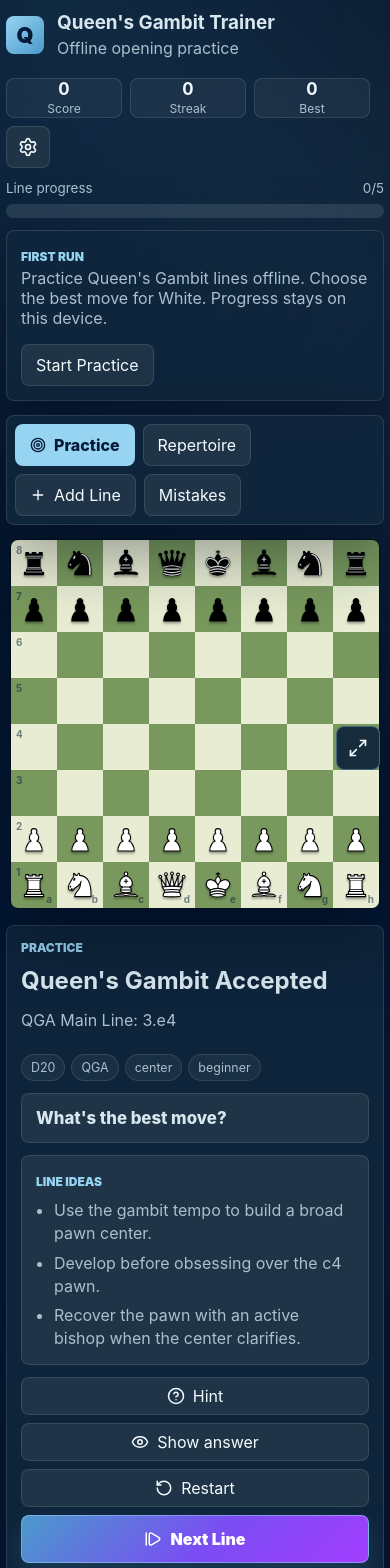
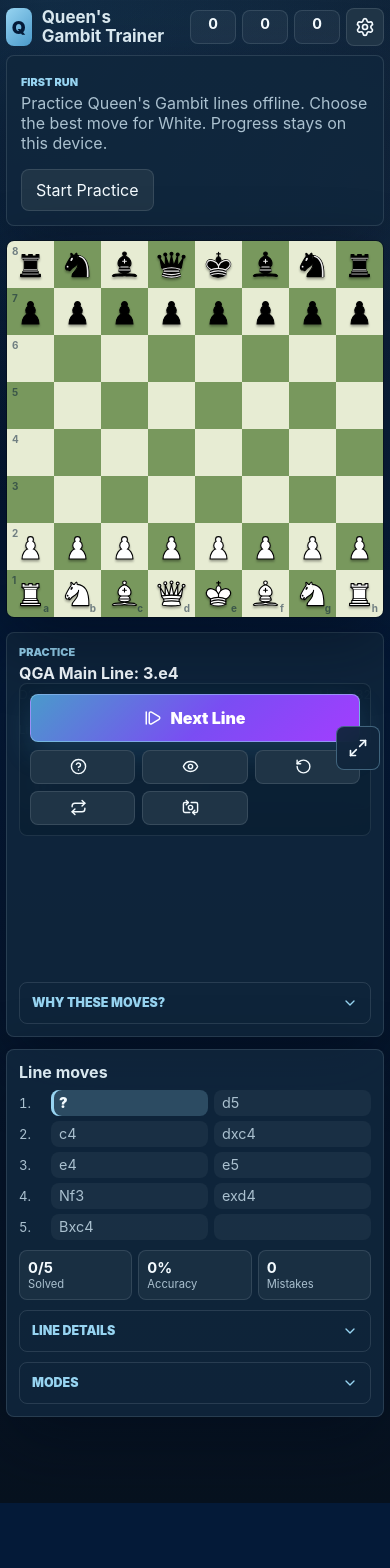
Before and after one commit to KevinLMichel/Chess-Trainer, a React (Vite) app: page / in a window 390 px wide. Shown: the top 1568 px of the page. After the commit the page ends 1503 px from the top, so only its background shows below. Built offline with nearby package versions, Linux system fonts and the light colour scheme.

Commit message:
Redesign practice UI around board focus

```diff
--- a/src/App.tsx
+++ b/src/App.tsx
@@ -320,6 +320,9 @@ function App() {
   const learnFen = useMemo(() => replayLineToIndex(selectedLine, learnIndex).chess.fen(), [learnIndex, selectedLine])
   const boardFen = mode === 'learn' ? learnFen : session.fen
   const lineStats = progress.lineStats[selectedLine.id]
+  const selectedLineIndex = allLines.findIndex((line) => line.id === selectedLine.id)
+  const selectedLineNumber = selectedLineIndex >= 0 ? selectedLineIndex + 1 : 1
+  const usesCompactPracticeChrome = mode === 'practice' || mode === 'drill' || mode === 'mistakes' || mode === 'run'
 
   useEffect(() => {
     const handleKey = (event: KeyboardEvent) => {
@@ -341,7 +344,7 @@ function App() {
   return (
     <div className={focusMode ? 'app-shell focus-mode' : 'app-shell'}>
       <TopBar progress={progress} onSettings={() => setMode('settings')} />
-      <ProgressBar value={currentProgressValue} max={currentProgressMax} label={currentProgressLabel} />
+      {mode === 'learn' ? <ProgressBar value={currentProgressValue} max={currentProgressMax} label={currentProgressLabel} /> : null}
 
       {!progress.welcomeDismissed ? (
         <div className="welcome-card">
@@ -355,7 +358,7 @@ function App() {
         </div>
       ) : null}
 
-      <nav className="app-nav" aria-label="Primary sections">
+      <nav className={usesCompactPracticeChrome ? 'app-nav app-nav-compact' : 'app-nav'} aria-label="Primary sections">
         <button className={mode === 'practice' ? 'active' : ''} type="button" onClick={() => startLine(selectedLine.id, 'practice')}>
           <Target size={16} />
           Practice
@@ -402,6 +405,8 @@ function App() {
             hintLevel={hintLevel}
             lineStats={lineStats}
             compact={focusMode}
+            lineNumber={selectedLineNumber}
+            lineTotal={allLines.length}
             onHint={showHint}
             onShowAnswer={showAnswer}
             onRestart={() => startLine(selectedLine.id, mode === 'run' ? 'run' : 'practice')}
--- a/src/components/CompletionCard.tsx
+++ b/src/components/CompletionCard.tsx
@@ -14,7 +14,8 @@ export function CompletionCard({ line, stats, onRestart, onNext, onReview }: Com
   return (
     <div className="completion-card">
       <span className="eyebrow">Line complete</span>
-      <h3>{line.title}</h3>
+      <h3>Nice work.</h3>
+      <p>{line.title}</p>
       <div className="completion-stats">
         <span>
           <strong>{lineAccuracy(stats)}%</strong>
--- a/src/components/LearningPanel.tsx
+++ b/src/components/LearningPanel.tsx
@@ -13,7 +13,7 @@ export function LearningPanel({ line, moveIndex, onPrev, onNext, onPractice }: L
   const currentMove = moveIndex > 0 ? line.moves[moveIndex - 1] : undefined
 
   return (
-    <aside className="training-panel">
+    <aside className="learning-panel">
       <div className="panel-header">
         <span className="eyebrow">Learn</span>
         <h2>{line.opening}</h2>
--- a/src/components/TrainingPanel.tsx
+++ b/src/components/TrainingPanel.tsx
@@ -1,4 +1,4 @@
-import { Eye, HelpCircle, Repeat, RotateCcw, StepForward, SwitchCamera } from 'lucide-react'
+import { ChevronDown, Eye, HelpCircle, Repeat, RotateCcw, StepForward, SwitchCamera } from 'lucide-react'
 import { getExpectedMove } from '../lib/trainerEngine'
 import { lineAccuracy } from '../lib/storage'
 import type { LineStats, RepertoireLine, StoredProgress, TrainerMode, TrainingSession } from '../types/repertoire'
@@ -15,6 +15,8 @@ type TrainingPanelProps = {
   hintLevel: number
   lineStats?: LineStats
   compact?: boolean
+  lineNumber: number
+  lineTotal: number
   onHint: () => void
   onShowAnswer: () => void
   onRestart: () => void
@@ -33,6 +35,8 @@ export function TrainingPanel({
   hintLevel,
   lineStats,
   compact = false,
+  lineNumber,
+  lineTotal,
   onHint,
   onShowAnswer,
   onRestart,
@@ -51,18 +55,48 @@ export function TrainingPanel({
         ? 'danger'
         : 'neutral'
 
+  const modeLabel =
+    mode === 'mistakes'
+      ? 'Review'
+      : mode === 'drill'
+        ? 'Drill'
+        : mode === 'run'
+          ? 'Run'
+          : mode === 'repertoire'
+            ? 'Repertoire'
+            : mode === 'add-line'
+              ? 'Add line'
+              : mode === 'settings'
+                ? 'Settings'
+                : 'Practice'
+  const progressPercent =
+    session.totalTrainableMoves > 0
+      ? Math.min(100, Math.round((session.completedTrainableMoves / session.totalTrainableMoves) * 100))
+      : 0
+  const visibleTags = line.tags.slice(0, 2)
+  const hiddenTagCount = Math.max(0, line.tags.length - visibleTags.length)
+
   return (
     <aside className={compact ? 'training-panel compact-panel' : 'training-panel'}>
       <section className="coach-panel">
-        <div className="panel-header">
-          <span className="eyebrow">{mode === 'mistakes' ? 'Mistake Review' : mode === 'drill' ? 'Drill' : 'Practice'}</span>
-          <h2>{line.opening}</h2>
-          <p>{line.title}</p>
-          <div className="tag-row">
-            {line.eco ? <span>{line.eco}</span> : null}
-            {line.tags.slice(0, 4).map((tag) => (
-              <span key={tag}>{tag}</span>
-            ))}
+        <div className="session-strip">
+          <span className="eyebrow">{modeLabel}</span>
+          <strong>{line.title}</strong>
+          <span>{line.eco ?? line.opening}</span>
+          <span>
+            Line {lineNumber}/{lineTotal}
+          </span>
+        </div>
+
+        <div className="rail-progress" aria-label="Line progress">
+          <div className="progress-meta">
+            <span>Line progress</span>
+            <span>
+              {session.completedTrainableMoves}/{session.totalTrainableMoves}
+            </span>
+          </div>
+          <div className="progress-track">
+            <div className="progress-fill" style={{ width: `${progressPercent}%` }} />
           </div>
         </div>
 
@@ -75,59 +109,70 @@ export function TrainingPanel({
           ) : null}
         </div>
 
+        {isComplete ? (
+          <CompletionCard line={line} stats={lineStats} onRestart={onRestart} onNext={onNext} onReview={onReview} />
+        ) : (
+          <>
+            <div className="coach-actions" aria-label="Practice actions">
+              <button className="primary-next action-next" type="button" onClick={onNext}>
+                <StepForward size={18} />
+                Next Line
+              </button>
+              <div className="secondary-actions">
+                <button type="button" onClick={onHint}>
+                  <HelpCircle size={17} />
+                  Hint
+                </button>
+                <button type="button" onClick={onShowAnswer}>
+                  <Eye size={17} />
+                  Answer
+                </button>
+                <button type="button" onClick={onRestart}>
+                  <RotateCcw size={17} />
+                  Restart
+                </button>
+                <button type="button" onClick={onReview}>
+                  <Repeat size={17} />
+                  Review
+                </button>
+                <button type="button" onClick={onFlip}>
+                  <SwitchCamera size={17} />
+                  Flip
+                </button>
+              </div>
+            </div>
+
+            <HintBox fen={session.fen} expectedSan={expected?.san} hintLevel={hintLevel} />
+
             {session.explanation ? (
-          <div className="explanation-card">
-            <span className="eyebrow">Coach note</span>
+              <details className="coach-disclosure coach-note" open>
+                <summary>
+                  <span>Coach note</span>
+                  <ChevronDown size={16} />
+                </summary>
                 <p>{session.explanation}</p>
-          </div>
+              </details>
             ) : null}
 
             {line.ideas?.length ? (
-          <div className="theory-card">
-            <span className="eyebrow">Line ideas</span>
+              <details className="coach-disclosure">
+                <summary>
+                  <span>Why these moves?</span>
+                  <ChevronDown size={16} />
+                </summary>
                 <ul>
                   {line.ideas.map((idea) => (
                     <li key={idea}>{idea}</li>
                   ))}
                 </ul>
-          </div>
+              </details>
             ) : null}
-
-        <HintBox fen={session.fen} expectedSan={expected?.san} hintLevel={hintLevel} />
-
-        {isComplete ? (
-          <CompletionCard line={line} stats={lineStats} onRestart={onRestart} onNext={onNext} onReview={onReview} />
-        ) : (
-          <div className="action-grid">
-            <button type="button" onClick={onHint}>
-              <HelpCircle size={18} />
-              Hint
-            </button>
-            <button type="button" onClick={onShowAnswer}>
-              <Eye size={18} />
-              Show answer
-            </button>
-            <button type="button" onClick={onRestart}>
-              <RotateCcw size={18} />
-              Restart
-            </button>
-            <button className="primary-next action-next" type="button" onClick={onNext}>
-              <StepForward size={18} />
-              Next Line
-            </button>
-            <button type="button" onClick={onReview}>
-              <Repeat size={18} />
-              Review
-            </button>
-            <button type="button" onClick={onFlip}>
-              <SwitchCamera size={18} />
-              Flip
-            </button>
-          </div>
+          </>
         )}
       </section>
 
       <section className="study-panel">
+        <MoveList line={line} session={session} />
         <div className="study-stats" aria-label="Line statistics">
           <span>
             <strong>
@@ -144,8 +189,36 @@ export function TrainingPanel({
             Mistakes
           </span>
         </div>
-        <MoveList line={line} session={session} />
-        {compact ? null : <ModeTiles activeMode={mode} reviewCount={progress.reviewQueue.length} onMode={onMode} />}
+        <details className="reference-disclosure">
+          <summary>
+            <span>Line details</span>
+            <ChevronDown size={16} />
+          </summary>
+          <p>{line.opening}</p>
+          <div className="tag-row compact-tags">
+            {line.eco ? <span>{line.eco}</span> : null}
+            {visibleTags.map((tag) => (
+              <span key={tag}>{tag}</span>
+            ))}
+            {hiddenTagCount ? <span>+{hiddenTagCount}</span> : null}
+          </div>
+          {hiddenTagCount ? (
+            <div className="tag-row all-tags">
+              {line.tags.slice(visibleTags.length).map((tag) => (
+                <span key={tag}>{tag}</span>
+              ))}
+            </div>
+          ) : null}
+        </details>
+        {compact ? null : (
+          <details className="reference-disclosure mode-disclosure">
+            <summary>
+              <span>Modes</span>
+              <ChevronDown size={16} />
+            </summary>
+            <ModeTiles activeMode={mode} reviewCount={progress.reviewQueue.length} onMode={onMode} />
+          </details>
+        )}
       </section>
     </aside>
   )
--- a/src/styles/global.css
+++ b/src/styles/global.css
@@ -88,36 +88,36 @@ textarea {
 }
 
 .app-shell {
-  width: min(1520px, calc(100% - 28px));
+  width: min(1500px, calc(100% - 24px));
   margin: 0 auto;
-  padding: 14px 0 28px;
-  --study-board-size: min(680px, calc(100vh - 220px), calc(100vw - 760px));
+  padding: 10px 0 28px;
+  --study-board-size: min(720px, calc(100vh - 132px), calc(100vw - 650px));
 }
 
 .top-bar {
   display: flex;
   align-items: center;
   justify-content: space-between;
-  gap: 20px;
-  margin-bottom: 12px;
+  gap: 16px;
+  margin-bottom: 8px;
 }
 
 .brand {
   display: flex;
   align-items: center;
-  gap: 13px;
+  gap: 10px;
 }
 
 .brand-mark {
-  width: 40px;
-  height: 40px;
+  width: 34px;
+  height: 34px;
   border-radius: 8px;
   display: grid;
   place-items: center;
   background: linear-gradient(135deg, #97d4f1, #4a9acb);
   color: #041a38;
   font-weight: 900;
-  font-size: 1.35rem;
+  font-size: 1.12rem;
 }
 
 .brand h1,
@@ -131,7 +131,7 @@ textarea {
 }
 
 .brand h1 {
-  font-size: clamp(1.18rem, 1.8vw, 1.55rem);
+  font-size: clamp(1.06rem, 1.45vw, 1.35rem);
 }
 
 .brand p,
@@ -146,30 +146,31 @@ textarea {
 .top-stats {
   display: flex;
   align-items: center;
-  gap: 8px;
+  gap: 6px;
   flex-wrap: wrap;
   justify-content: flex-end;
 }
 
 .top-stats span {
-  min-width: 82px;
-  min-height: 40px;
+  min-width: 74px;
+  min-height: 34px;
   border: 1px solid var(--border);
   border-radius: 8px;
   background: rgba(216, 231, 238, 0.055);
   display: grid;
   place-items: center;
   color: var(--muted);
-  font-size: 0.76rem;
+  font-size: 0.7rem;
 }
 
 .top-stats strong {
   color: var(--text);
-  font-size: 1.05rem;
+  font-size: 0.98rem;
 }
 
 .icon-button {
-  width: 44px;
+  width: 38px;
+  min-height: 38px;
   padding: 0;
 }
 
@@ -187,7 +188,7 @@ textarea {
 }
 
 .progress-track {
-  height: 14px;
+  height: 10px;
   border-radius: 999px;
   background: rgba(216, 231, 238, 0.13);
   overflow: hidden;
@@ -203,6 +204,7 @@ textarea {
 .welcome-card,
 .app-nav,
 .drawer-card,
+.learning-panel,
 .coach-panel,
 .study-panel {
   border: 1px solid var(--border);
@@ -231,7 +233,29 @@ textarea {
   gap: 8px;
   border-radius: 8px;
   padding: 8px;
-  margin-bottom: 14px;
+  margin-bottom: 10px;
+}
+
+.app-nav-compact {
+  width: fit-content;
+  max-width: 100%;
+  margin: 0 0 8px auto;
+  padding: 3px;
+  gap: 3px;
+  border-color: rgba(216, 231, 238, 0.08);
+  background: rgba(4, 26, 56, 0.52);
+  box-shadow: none;
+}
+
+.app-nav-compact button {
+  min-height: 32px;
+  padding: 0 10px;
+  font-size: 0.84rem;
+  background: transparent;
+}
+
+.app-nav-compact button:not(.active) {
+  color: var(--muted);
 }
 
 .app-nav button.active,
@@ -258,8 +282,8 @@ textarea {
 
 .trainer-layout {
   display: grid;
-  grid-template-columns: var(--study-board-size) minmax(640px, 720px);
-  gap: 16px;
+  grid-template-columns: var(--study-board-size) minmax(600px, 668px);
+  gap: 14px;
   justify-content: center;
   align-items: start;
 }
@@ -422,8 +446,8 @@ textarea {
 
 .training-panel {
   display: grid;
-  grid-template-columns: minmax(300px, 360px) minmax(300px, 360px);
-  gap: 14px;
+  grid-template-columns: minmax(296px, 328px) minmax(280px, 316px);
+  gap: 12px;
   align-items: start;
   max-height: var(--study-board-size);
 }
@@ -431,24 +455,24 @@ textarea {
 .coach-panel,
 .study-panel {
   border-radius: 8px;
-  padding: 14px;
-  max-height: var(--study-board-size);
-  overflow: auto;
+  padding: 12px;
   scrollbar-width: thin;
   scrollbar-color: rgba(255, 255, 255, 0.28) transparent;
 }
 
-.compact-panel .panel-header {
-  display: block;
+.coach-panel {
+  max-height: none;
+  overflow: visible;
 }
 
-.compact-panel .panel-header h2 {
-  font-size: 1.14rem;
+.study-panel {
+  max-height: var(--study-board-size);
+  overflow: auto;
 }
 
-.compact-panel .tag-row,
-.compact-panel .panel-header p {
-  display: none;
+.learning-panel {
+  border-radius: 8px;
+  padding: 14px;
 }
 
 .panel-header,
@@ -462,9 +486,44 @@ textarea {
 
 .eyebrow {
   color: var(--accent);
-  font-size: 0.75rem;
+  font-size: 0.68rem;
   text-transform: uppercase;
   font-weight: 900;
+  letter-spacing: 0;
+}
+
+.session-strip {
+  display: grid;
+  grid-template-columns: 1fr auto;
+  gap: 5px 10px;
+  align-items: baseline;
+  padding-bottom: 10px;
+  border-bottom: 1px solid rgba(216, 231, 238, 0.1);
+}
+
+.session-strip strong {
+  grid-column: 1 / -1;
+  color: var(--text);
+  font-size: clamp(1rem, 1.25vw, 1.18rem);
+  line-height: 1.15;
+}
+
+.session-strip span:not(.eyebrow) {
+  color: var(--muted);
+  font-size: 0.76rem;
+}
+
+.rail-progress {
+  margin-top: 10px;
+}
+
+.rail-progress .progress-meta {
+  font-size: 0.72rem;
+  margin-bottom: 6px;
+}
+
+.rail-progress .progress-track {
+  height: 8px;
 }
 
 .tag-row {
@@ -485,15 +544,38 @@ textarea {
   background: rgba(216, 231, 238, 0.055);
 }
 
+.compact-tags {
+  margin-top: 8px;
+}
+
+.all-tags {
+  margin-top: 6px;
+}
+
+.reference-disclosure .tag-row span {
+  font-size: 0.72rem;
+  padding: 4px 8px;
+}
+
+.reference-disclosure .mode-grid {
+  margin-top: 10px;
+}
+
+.completion-card {
+  border-color: rgba(73, 209, 125, 0.45);
+}
+
 .prompt-card,
 .explanation-card,
 .theory-card,
 .hint-box,
+.coach-disclosure,
+.reference-disclosure,
 .completion-card {
-  margin-top: 12px;
+  margin-top: 10px;
   border: 1px solid var(--border);
   border-radius: 8px;
-  padding: 14px;
+  padding: 12px;
   background: var(--panel-elevated);
 }
 
@@ -502,8 +584,9 @@ textarea {
   justify-content: space-between;
   align-items: center;
   gap: 12px;
-  font-size: 1.05rem;
+  font-size: 0.98rem;
   font-weight: 800;
+  line-height: 1.35;
 }
 
 .prompt-card.success {
@@ -515,26 +598,106 @@ textarea {
   animation: soft-shake 180ms ease;
 }
 
-.explanation-card p {
+.explanation-card p,
+.completion-card p,
+.coach-disclosure p,
+.reference-disclosure p {
   margin: 7px 0 0;
   color: var(--muted);
   line-height: 1.5;
 }
 
-.theory-card ul {
+.theory-card ul,
+.coach-disclosure ul {
   margin: 9px 0 0;
   padding-left: 18px;
   color: var(--muted);
   line-height: 1.45;
 }
 
-.theory-card li + li {
+.theory-card li + li,
+.coach-disclosure li + li {
   margin-top: 6px;
 }
 
 .hint-box {
   border-color: rgba(151, 212, 241, 0.38);
   color: #d8e7ee;
+}
+
+.coach-actions {
+  position: sticky;
+  bottom: 10px;
+  z-index: 3;
+  display: grid;
+  gap: 8px;
+  margin-top: 10px;
+  padding: 10px;
+  border: 1px solid rgba(216, 231, 238, 0.1);
+  border-radius: 8px;
+  background: rgba(10, 31, 51, 0.94);
+  backdrop-filter: blur(14px);
+}
+
+.coach-actions .action-next {
+  min-height: 48px;
+  font-size: 1rem;
+}
+
+.secondary-actions {
+  display: grid;
+  grid-template-columns: repeat(2, minmax(0, 1fr));
+  gap: 7px;
+}
+
+.secondary-actions button {
+  min-height: 34px;
+  padding: 0 8px;
+  font-size: 0.82rem;
+}
+
+.secondary-actions button:last-child {
+  grid-column: 1 / -1;
+}
+
+.coach-disclosure,
+.reference-disclosure {
+  background: transparent;
+}
+
+.coach-disclosure summary,
+.reference-disclosure summary {
+  display: flex;
+  align-items: center;
+  justify-content: space-between;
+  gap: 8px;
+  cursor: pointer;
+  color: var(--accent);
+  font-size: 0.78rem;
+  font-weight: 900;
+  text-transform: uppercase;
+}
+
+.coach-disclosure summary::-webkit-details-marker,
+.reference-disclosure summary::-webkit-details-marker {
+  display: none;
+}
+
+.coach-disclosure summary svg,
+.reference-disclosure summary svg {
+  transition: transform 150ms ease;
+}
+
+.coach-disclosure[open] summary svg,
+.reference-disclosure[open] summary svg {
+  transform: rotate(180deg);
+}
+
+.coach-note p {
+  display: -webkit-box;
+  overflow: hidden;
+  -webkit-box-orient: vertical;
+  -webkit-line-clamp: 2;
 }
 
 .action-grid,
@@ -561,33 +724,35 @@ textarea {
 }
 
 .panel-section {
-  margin-top: 14px;
+  margin-top: 0;
 }
 
 .study-stats {
   display: grid;
   grid-template-columns: repeat(3, minmax(0, 1fr));
-  gap: 8px;
+  gap: 6px;
+  margin-top: 10px;
 }
 
 .study-stats span {
   min-width: 0;
   border: 1px solid var(--border);
   border-radius: 8px;
-  padding: 10px;
+  padding: 8px;
   color: var(--muted);
   background: rgba(216, 231, 238, 0.055);
-  font-size: 0.78rem;
+  font-size: 0.7rem;
 }
 
 .study-stats strong {
   display: block;
   color: var(--text);
-  font-size: 1.05rem;
+  font-size: 0.92rem;
 }
 
 .section-heading h3 {
   margin: 0;
+  font-size: 1rem;
 }
 
 .move-list {
@@ -595,29 +760,31 @@ textarea {
   margin: 8px 0 0;
   padding: 0;
   display: grid;
-  gap: 6px;
+  gap: 5px;
 }
 
 .move-list li {
   display: grid;
-  grid-template-columns: 34px 1fr 1fr;
+  grid-template-columns: 26px 1fr 1fr;
   align-items: center;
-  gap: 8px;
+  gap: 6px;
 }
 
 .move-number {
   color: var(--muted);
   font-variant-numeric: tabular-nums;
+  font-size: 0.82rem;
 }
 
 .move-pill {
-  min-height: 28px;
+  min-height: 26px;
   border-radius: 8px;
   display: flex;
   align-items: center;
-  padding: 0 9px;
+  padding: 0 8px;
   background: rgba(216, 231, 238, 0.055);
   color: var(--muted);
+  font-size: 0.9rem;
 }
 
 .move-pill.done {
@@ -625,19 +792,22 @@ textarea {
 }
 
 .move-pill.current {
-  background: rgba(151, 212, 241, 0.17);
-  color: var(--accent);
+  background: rgba(151, 212, 241, 0.22);
+  color: var(--text);
+  box-shadow: inset 3px 0 0 var(--accent);
   font-weight: 900;
 }
 
 .mode-tile {
-  min-height: 58px;
+  min-height: 50px;
   flex-direction: column;
   gap: 4px;
+  font-size: 0.86rem;
 }
 
 .mode-tile small {
   color: var(--muted);
+  font-size: 0.72rem;
 }
 
 .mode-tile.active {
@@ -656,17 +826,18 @@ textarea {
 
 .completion-stats span {
   flex: 1;
-  min-width: 94px;
+  min-width: 78px;
   border-radius: 8px;
   border: 1px solid var(--border);
-  padding: 10px;
+  padding: 8px;
   color: var(--muted);
+  font-size: 0.76rem;
 }
 
 .completion-stats strong {
   display: block;
   color: var(--text);
-  font-size: 1.15rem;
+  font-size: 1rem;
 }
 
 .button-row {
@@ -808,7 +979,7 @@ textarea {
 .focus-mode {
   width: min(1480px, calc(100% - 24px));
   padding-bottom: 92px;
-  --study-board-size: min(760px, calc(100vh - 210px), calc(100vw - 410px));
+  --study-board-size: min(780px, calc(100vh - 120px), calc(100vw - 382px));
 }
 
 .focus-mode .top-bar {
@@ -827,8 +998,8 @@ textarea {
 }
 
 .focus-mode .trainer-layout {
-  grid-template-columns: var(--study-board-size) minmax(285px, 340px);
-  gap: 14px;
+  grid-template-columns: var(--study-board-size) minmax(280px, 330px);
+  gap: 12px;
 }
 
 .focus-mode .training-panel {
@@ -850,9 +1021,16 @@ textarea {
 .focus-mode .explanation-card,
 .focus-mode .theory-card,
 .focus-mode .hint-box,
+.focus-mode .coach-disclosure,
+.focus-mode .reference-disclosure,
 .focus-mode .completion-card {
   margin-top: 10px;
   padding: 12px;
+}
+
+.focus-mode .coach-disclosure:not(.coach-note),
+.focus-mode .reference-disclosure {
+  display: none;
 }
 
 .focus-mode .panel-section {
@@ -877,23 +1055,17 @@ textarea {
   .app-shell {
     width: min(100% - 20px, 820px);
     padding-top: 12px;
-    --study-board-size: min(720px, calc(100vw - 20px));
+    --study-board-size: min(720px, calc(100vw - 20px), calc(100vh - 140px));
   }
 
   .focus-mode {
     width: min(100% - 16px, 820px);
-    --study-board-size: min(720px, calc(100vw - 16px));
+    --study-board-size: min(720px, calc(100vw - 16px), calc(100vh - 112px));
   }
 
-  .top-bar,
   .welcome-card {
     align-items: flex-start;
     flex-direction: column;
-  }
-
-  .top-stats {
-    width: 100%;
-    justify-content: flex-start;
   }
 
   .trainer-layout {
@@ -916,6 +1088,10 @@ textarea {
     max-height: none;
   }
 
+  .study-panel {
+    overflow: visible;
+  }
+
   .focus-mode .training-panel {
     max-height: none;
   }
@@ -930,10 +1106,33 @@ textarea {
 @media (max-width: 560px) {
   .app-shell {
     width: min(100% - 12px, 520px);
+    padding-top: 8px;
+    padding-bottom: 86px;
+    --study-board-size: min(calc(100vw - 12px), calc(100vh - 110px));
+  }
+
+  .top-bar {
+    flex-direction: row;
+    align-items: center;
+  }
+
+  .brand p {
+    display: none;
+  }
+
+  .top-stats {
+    width: auto;
+    flex-wrap: nowrap;
   }
 
   .top-stats span {
-    min-width: calc(33.33% - 10px);
+    min-width: 46px;
+    min-height: 34px;
+    font-size: 0;
+  }
+
+  .top-stats strong {
+    font-size: 0.9rem;
   }
 
   .brand-mark {
@@ -947,6 +1146,10 @@ textarea {
     z-index: 20;
   }
 
+  .app-nav-compact {
+    display: none;
+  }
+
   .focus-mode .top-bar,
   .focus-mode .progress-region {
     display: none;
@@ -955,6 +1158,28 @@ textarea {
   .action-grid,
   .mode-grid {
     grid-template-columns: 1fr;
+  }
+
+  .coach-actions {
+    position: sticky;
+    bottom: 8px;
+  }
+
+  .secondary-actions {
+    grid-template-columns: repeat(3, minmax(0, 1fr));
+  }
+
+  .secondary-actions button {
+    font-size: 0;
+    padding: 0;
+  }
+
+  .secondary-actions button svg {
+    margin: 0;
+  }
+
+  .secondary-actions button:last-child {
+    grid-column: auto;
   }
 
   .button-row {
```
Lines whose indentation alone changed are shown as unchanged.
